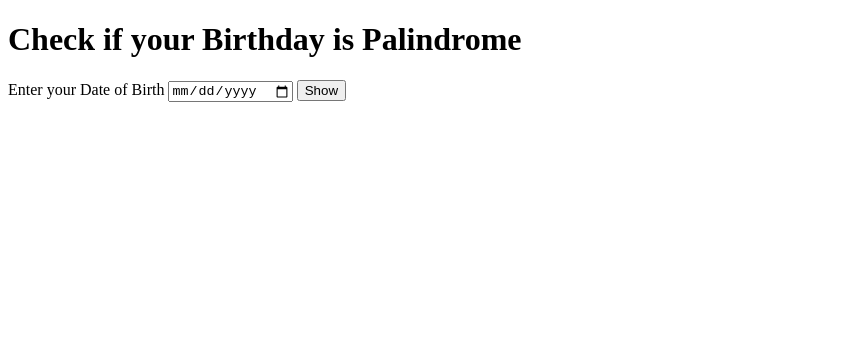
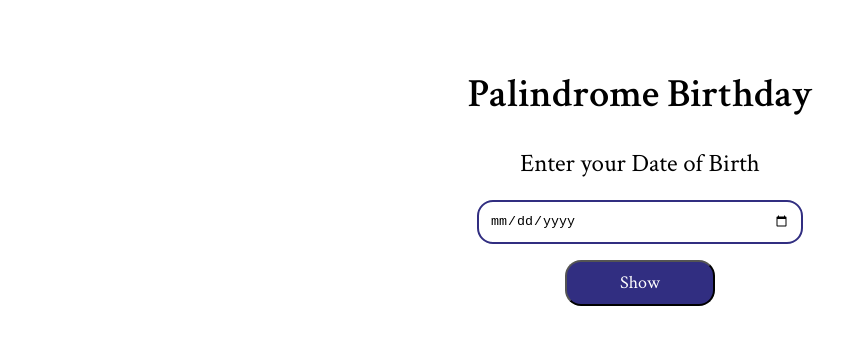
Before and after one commit to nareshpoonia/palindrome-birthday, a plain HTML site: page index.html in a window 1280 px wide. Shown: the whole page, without its empty margins (0-867 px from the left). Drawn offline with Linux system fonts and the light colour scheme.

Commit message:
updated styles

```diff
--- a/index.html
+++ b/index.html
@@ -5,10 +5,19 @@
     <meta http-equiv="X-UA-Compatible" content="IE=edge" />
     <meta name="viewport" content="width=device-width, initial-scale=1.0" />
     <title>Document</title>
+    <link rel="stylesheet" href="style.css" />
+    <link rel="preconnect" href="https://fonts.googleapis.com" />
+    <link rel="preconnect" href="https://fonts.gstatic.com" crossorigin />
+    <link
+      href="https://fonts.googleapis.com/css2?family=Crimson+Text:wght@400;600&display=swap"
+      rel="stylesheet"
+    />
   </head>
   <body>
-    <h1>Check if your Birthday is Palindrome</h1>
-    <label for="date-input">Enter your Date of Birth</label>
+    <h1 class="heading">Palindrome Birthday</h1>
+    <label class="label-element" for="date-input"
+      >Enter your Date of Birth</label
+    >
     <input class="date-input" type="date" />
     <button class="show-button">Show</button>
     <div>
--- /dev/null
+++ b/style.css
@@ -0,0 +1,39 @@
+:root {
+  --indigo: #312e81;
+}
+
+body {
+  display: flex;
+  flex-direction: column;
+  justify-content: center;
+  align-items: center;
+  font-family: "Crimson Text", serif;
+}
+
+.heading {
+  font-size: 40px;
+  margin-top: 60px;
+}
+
+.label-element {
+  font-size: 25px;
+}
+
+.date-input {
+  width: 300px;
+  padding: 0.7rem;
+  border-radius: 1rem;
+  margin-top: 20px;
+  border: 2px solid var(--indigo);
+}
+
+.show-button {
+  padding: 0.6rem;
+  margin-top: 1rem;
+  width: 150px;
+  background-color: var(--indigo);
+  color: white;
+  border-radius: 1rem;
+  font-size: 18px;
+  font-family: "Crimson Text", serif;
+}
```
